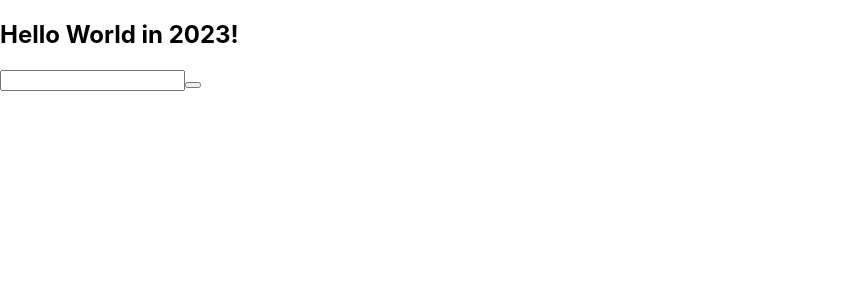
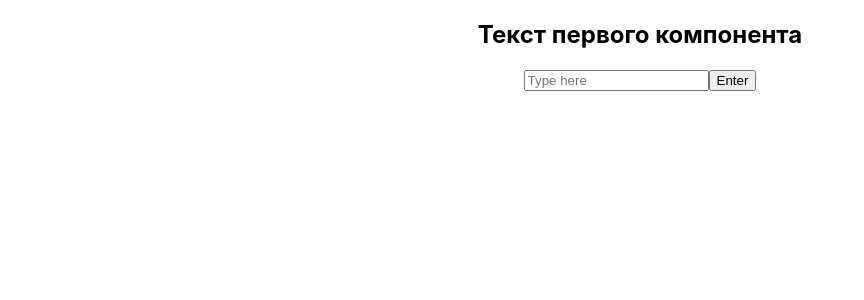
Before and after one commit to S-E-Pashin/udemy-react, a React (Create React App) app in the folder my-app/: page / in a window 1280 px wide. Shown: the top 300 px of the page, without its empty margins (0-864 px from the left). Built offline with nearby package versions, Linux system fonts and the light colour scheme.

Commit message:
Элементы и компоненты условие
Элементы и компоненты условие

```diff
--- a/my-app/src/App.js
+++ b/my-app/src/App.js
@@ -1,15 +1,34 @@
 import logo from './logo.svg';
 import './App.css';
+
+const Header = () => {
+  return <h2>Текст первого компонента</h2>
+}
+
+const Field = () => {
+  return <input placeholder="Type here" type="text"/>
+}
+
+const Btn = () => {
+  const text = 'Log in';
+  const logged = true;
+
+  // const res = () => {
+  //   return 'Log in';
+  // }
+
+  return <button>{logged ? 'Enter' : text}</button>
+}
+
 
 function App() {
   return (
     <div className="App">
-      <header className="App-header">
-        <img src={logo} className="App-logo" alt="logo" />
-        <p>
-          Edit <code>src/App.js</code> and save to reload.
-        </p>
-      </header>
+
+      <Header/>
+      <Field/>
+      <Btn/>
+
     </div>
   );
 }
--- a/my-app/src/index.js
+++ b/my-app/src/index.js
@@ -20,5 +20,5 @@ const elem = (
 const root = ReactDOM.createRoot(document.getElementById('root'));
 
 root.render(
-    elem
+    <App/>
 );
```
